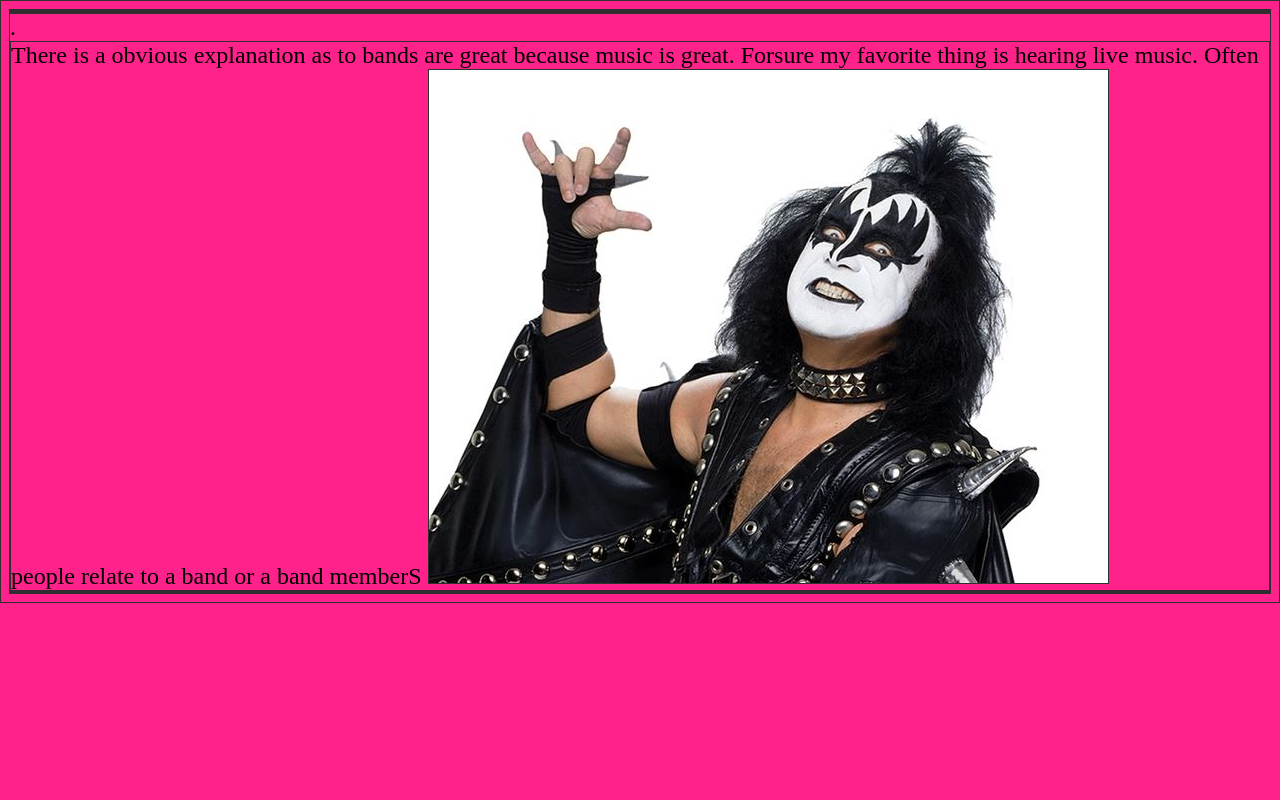
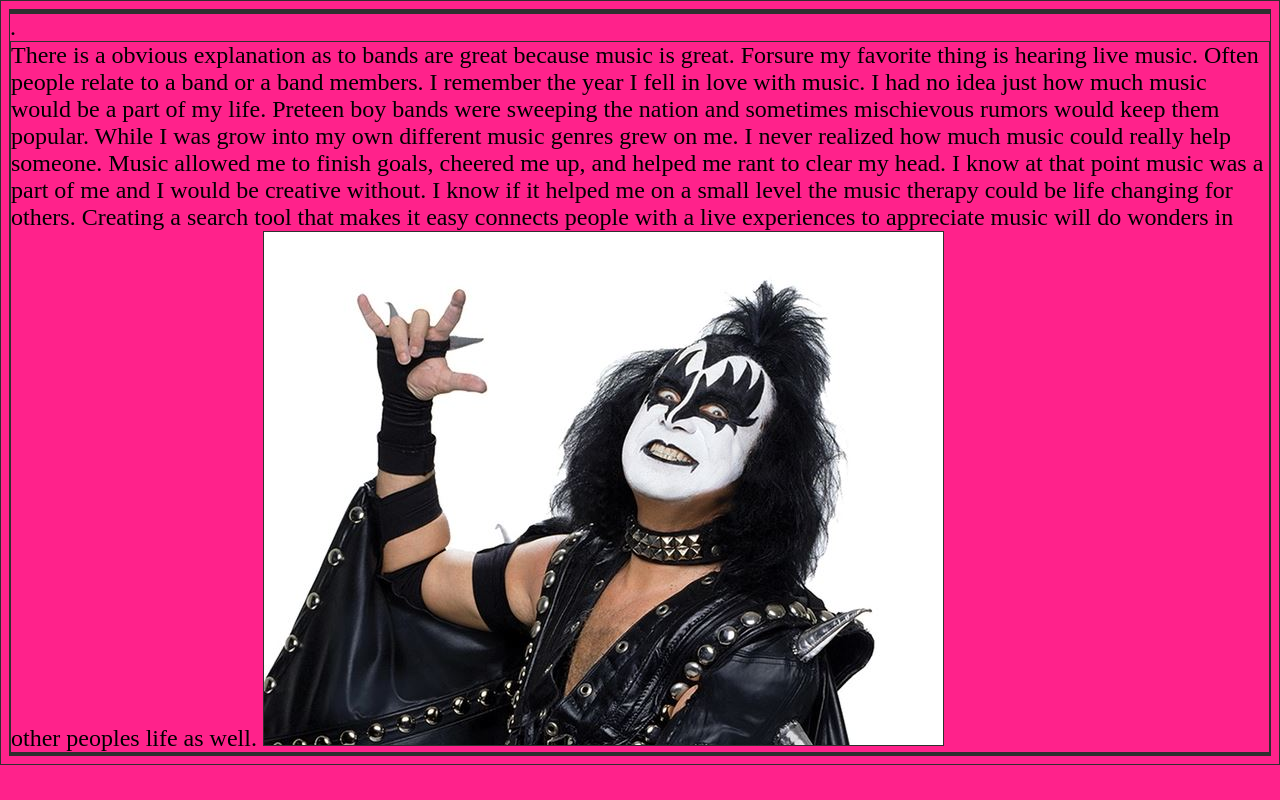
Before and after one commit to Karmel-1/homeworkAug2021, a website: page week4homework/about.html in a window 1280 px wide. Drawn offline with Linux system fonts and the light colour scheme.

Commit message:
addingtocap

```diff
--- a/week3homework/week3.js
+++ b/week3homework/week3.js
@@ -23,6 +23,8 @@ greetCustomer();
 function getPizzaOrder(size, crust, ...toppings) {
   console.log(`one large thick crust pizza with ${pizzaToppings}`);
 }
+let myArray = (size, crust, toppings);
+
 function preparePizza(myArray) {
   const myPizzaObject = {
     Size: myArray[0],
@@ -33,7 +35,6 @@ function preparePizza(myArray) {
   for (x = 2; x < myArray.length; x++) {
     myPizzaObject.Toppings[x] = myArray[x];
     console.log(myPizzaObject.Toppings[x], x);
-
   }
 }
 preparePizza(pizzaToppings);
--- a/week4homework/about.html
+++ b/week4homework/about.html
@@ -13,7 +13,9 @@
 
   </header>.
 
-<Main> There is a  obvious explanation as to bands are great because music is great. Forsure my favorite thing is hearing live music. Often people relate to a band or a band memberS
+<Main> There is a  obvious explanation as to bands are great because music is great. Forsure my favorite thing is hearing live music. Often people relate to a band or a band members.
+
+  I remember the year I fell in love with music. I had no idea just how much music would be a part of my life. Preteen boy bands were sweeping the nation and sometimes mischievous rumors would keep them popular. While I was grow into my own different music genres grew on me. I never realized how much music could really help someone. Music allowed me to finish goals, cheered me up, and helped me rant to clear my head. I know at that point music was a part of me and I would be creative without. I know if it helped me on a small level the music therapy could be life changing for others. Creating a search tool that makes it easy connects people with a live experiences to appreciate music will do wonders in other peoples life as well.
 <img src="kissexample.JPG">
 
 
```
Also changed, not shown: week4homework/contact.html (+1 -1 lines), 1 other file.
